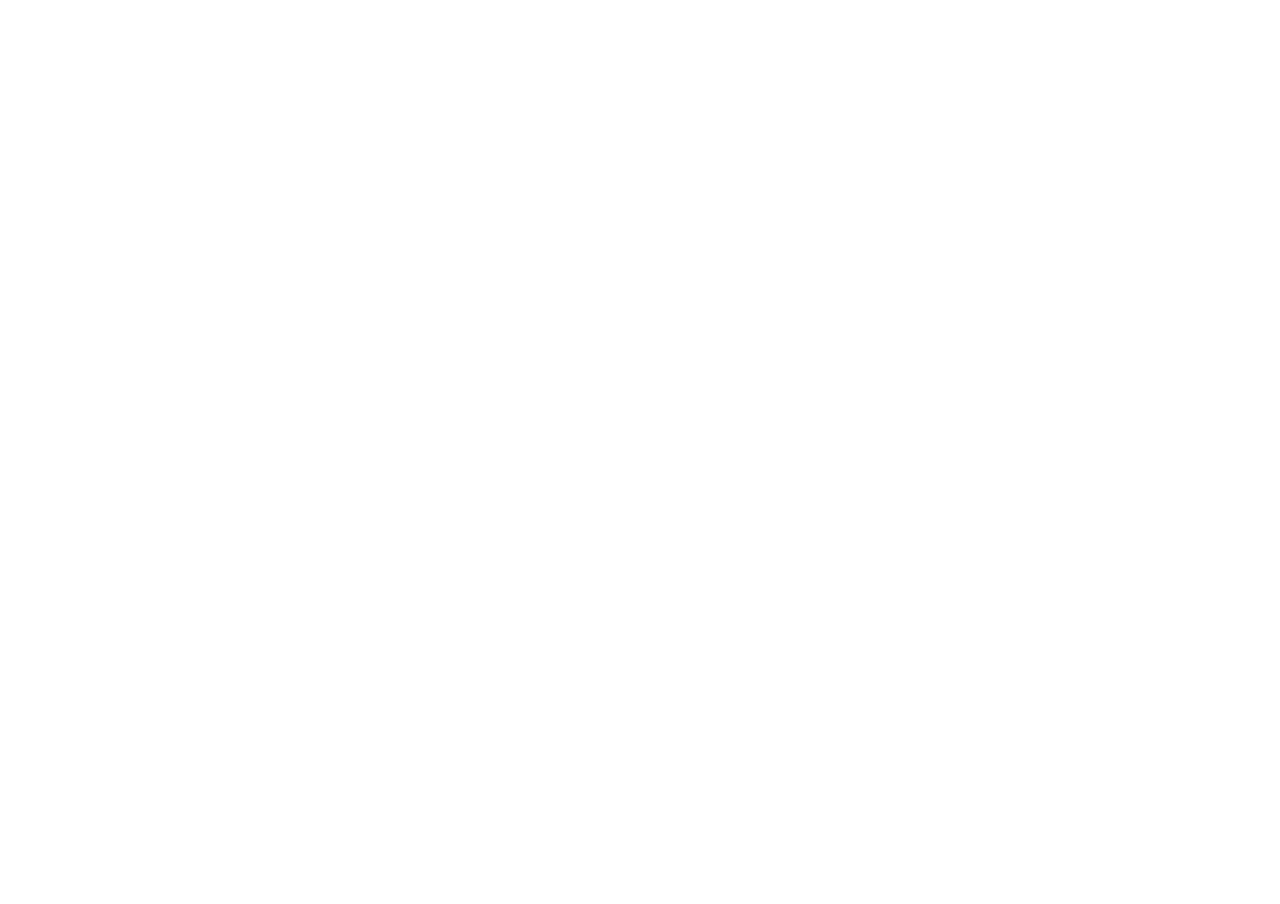
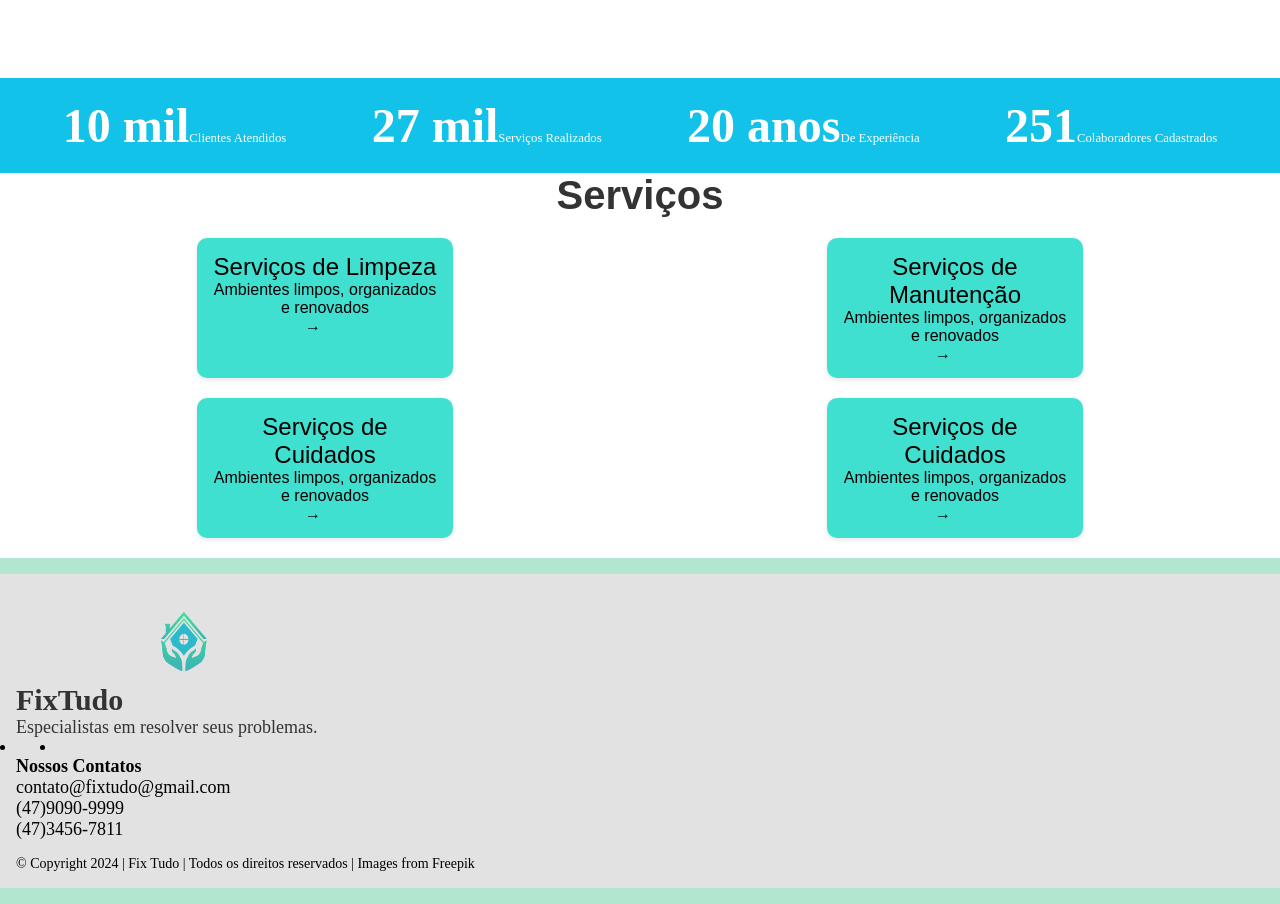
Before and after one commit to 2INFO1-HACKATHON/Hackathon, a Vue app: page / in a window 1280 px wide. Shown: the part 1352-2256 px from the top of the page. Before the commit the page ends 1430 px from the top, so only its background shows below. Built offline with nearby package versions, Linux system fonts and the light colour scheme.

Commit message:
pagina inicio bruta #1

```diff
--- a/src/views/PaginaInicio.vue
+++ b/src/views/PaginaInicio.vue
@@ -1,7 +1,5 @@
 <script setup>
-function scrollToSection(){
 
-}
 
 
 
@@ -21,11 +19,14 @@
       <RouterLink to="/PaginaSignup">Criar Conta</RouterLink>
     </header>
 
-    <div class="hero">
+    <div class="main">
       <h1>FixTudo</h1>
       <h2>Sua casa em boas mãos</h2>
       <p>Manutenção e cuidado com carinho</p>
+
     </div>
+
+
 
     <div class="sobrenos">
       <div ref="sectionToScroll">
@@ -75,7 +76,97 @@
           <p>Receba em tempo recorde nossos funcionários no seu estabelecimento ou casa.</p>
         </div>
       </div>
+
+
+
+
+
     </div>
+    <div class="feedback">
+      <div class="item">
+        <span class="number">10 mil</span>
+        <span class="description">Clientes Atendidos</span>
+      </div>
+      <div class="item">
+        <span class="number">27 mil</span>
+        <span class="description">Serviços Realizados</span>
+      </div>
+      <div class="item">
+        <span class="number">20 anos</span>
+        <span class="description">De Experiência</span>
+      </div>
+      <div class="item">
+        <span class="number">251</span>
+        <span class="description">Colaboradores Cadastrados</span>
+      </div>
+    </div>
+
+    <div class="services-container">
+      <h1>Serviços</h1>
+      <div class="services-grid">
+        <div class="service-card">
+          <div class="service-icon">
+
+          </div>
+          <h2>Serviços de Limpeza</h2>
+          <p>Ambientes limpos, organizados e renovados</p>
+          <a href="#" class="service-link">→</a>
+        </div>
+        <div class="service-card">
+          <div class="service-icon">
+
+          </div>
+          <h2>Serviços de Manutenção</h2>
+          <p>Ambientes limpos, organizados e renovados</p>
+          <a href="#" class="service-link">→</a>
+        </div>
+        <div class="service-card">
+          <div class="service-icon">
+
+          </div>
+          <h2>Serviços de Cuidados</h2>
+          <p>Ambientes limpos, organizados e renovados</p>
+          <a href="#" class="service-link">→</a>
+        </div>
+        <div class="service-card">
+          <div class="service-icon">
+
+          </div>
+          <h2>Serviços de Cuidados</h2>
+          <p>Ambientes limpos, organizados e renovados</p>
+          <a href="#" class="service-link">→</a>
+        </div>
+      </div>
+    </div>
+    <footer class="bg-lightseagreen text-white py-4">
+      <div class="container mx-auto p-4">
+        <div class="flex flex-wrap justify-between">
+          <div class="w-full md:w-12">
+            <h1 class="text-dark text-3xl font-bold">FixTudo <span><img src="../assets/imagens/logo.png" alt=""></span>
+            </h1>
+            <p class="text-dark text-lg">Especialistas em resolver seus problemas.</p>
+            <ul class="flex justify-start">
+              <li class="mr-4"><a href="#"><i class="fab fa-facebook-f fa-2x text-dark"></i></a></li>
+              <li><a href="#"><i class="fab fa-instagram fa-2x text-dark"></i></a></li>
+            </ul>
+          </div>
+          <div class="w-full md:w-1/2 text-right">
+            <h3 class="text-uppercase font-bold text-lg">Nossos Contatos</h3>
+            <p class="text-lg">contato@fixtudo@gmail.com</p>
+            <p class="text-lg">(47)9090-9999</p>
+            <p class="text-lg">(47)3456-7811</p>
+          </div>
+        </div>
+        <div class="mt-4">
+          <div class="text-center">
+            <p class="text-sm mb-0">&copy; Copyright 2024 | Fix Tudo | Todos os direitos reservados | Images from
+              Freepik</p>
+          </div>
+        </div>
+      </div>
+    </footer>
+
+
   </div>
 </template>
 
@@ -86,6 +177,135 @@
 
 
 <style scoped>
+.bg-lightseagreen {
+  background-color: #b2e6ce;
+}
+
+.text-dark {
+  color: #333;
+}
+
+.py-4 {
+  padding-top: 1rem;
+  padding-bottom: 1rem;
+}
+
+.mx-auto {
+  margin-left: auto;
+  margin-right: auto;
+}
+
+.p-4 {
+  padding: 1rem;
+}
+
+.flex {
+  display: flex;
+}
+
+.flex-wrap {
+  flex-wrap: wrap;
+}
+
+.justify-between {
+  justify-content: space-between;
+}
+
+.w-full {
+  width: 100%;
+}
+
+.md:w-12 {
+  width: 50%;
+}
+
+.text-3xl {
+  font-size: 1.875rem;
+}
+
+.font-bold {
+  font-weight: bold;
+}
+
+.text-lg {
+  font-size: 1.125rem;
+}
+
+.mr-4 {
+  margin-right: 1rem;
+}
+
+.mt-4 {
+  margin-top: 1rem;
+}
+
+.text-sm {
+  font-size: 0.875rem;
+}
+
+.mb-0 {
+  margin-bottom: 0;
+}
+
+.services-container {
+  font-family: sans-serif;
+  text-align: center;
+  background-color: white;
+}
+
+.services-grid {
+  display: grid;
+  grid-template-columns: repeat(2, 1fr);
+  gap: 20px;
+  padding: 20px;
+  justify-items: center;
+}
+
+.service-card {
+  background-color: #40E0D0;
+  border-radius: 10px;
+  padding: 15px;
+  box-shadow: 0 2px 5px rgba(0, 0, 0, 0.1);
+  transition: transform 0.3s ease;
+  width: 20vw;
+
+
+}
+
+.service-card:hover {
+  transform: translateY(-5px);
+}
+
+
+
+.service-link {
+  color: black;
+  text-decoration: none;
+  font-weight: bold;
+}
+
+.feedback {
+  display: flex;
+  justify-content: space-around;
+  align-items: center;
+  background-color: #12C2E9;
+  color: white;
+  padding: 20px;
+}
+
+.item {
+  text-align: center;
+}
+
+.number {
+  font-size: 3em;
+  font-weight: bold;
+}
+
+.description {
+  font-size: 0.8em;
+}
+
 .container {
   display: flex;
   flex-direction: column;
@@ -128,22 +348,23 @@
 
 
 
-.hero {
+.main {
   margin-left: 40px;
   margin-bottom: 1.5rem;
 
 }
 
-.hero h2 {
+.main h2 {
   font-size: 1.5rem;
   font-weight: bold;
   margin-bottom: 0.5rem;
 }
 
-.hero p {
+.main p {
   color: #666;
 
 }
+
 
 .sobrenos {
   display: flex;
@@ -190,7 +411,8 @@
   gap: 10px;
   margin-left: 10px
 }
-.left-side h2{
+
+.left-side h2 {
   color: #00626d;
 }
 
```
Lines whose indentation alone changed are shown as unchanged.
